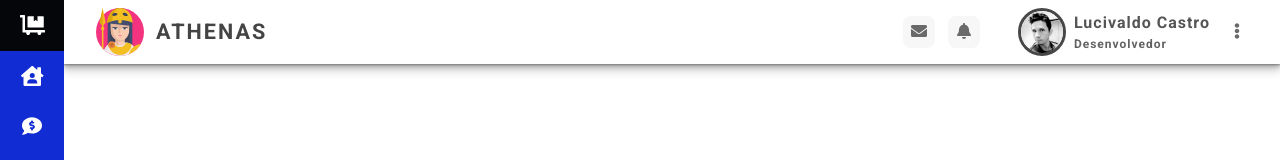
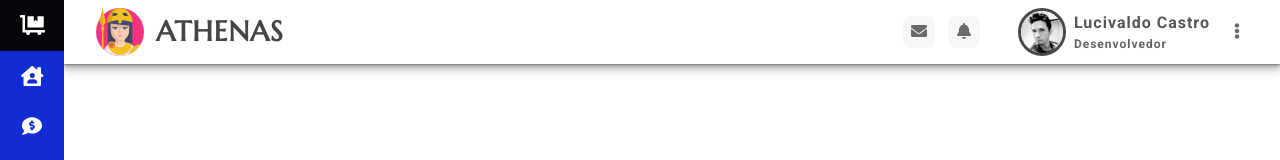
Before and after one commit to lucivaldo/sidebar-vue-example1, a Vue app: page / in a window 1280 px wide. Shown: the top 160 px of the page. Built offline with nearby package versions, Linux system fonts and the light colour scheme.

Commit message:
Adicionado fontes para o título da logo do sistema

```diff
--- a/src/assets/stylesheets/main.scss
+++ b/src/assets/stylesheets/main.scss
@@ -1,5 +1,18 @@
 @import './reset';
 @import url('https://fonts.googleapis.com/css2?family=Roboto:ital,wght@0,100;0,300;0,400;0,500;0,700;0,900;1,500;1,700;1,900&display=swap');
+
+
+@import url('https://fonts.googleapis.com/css2?family=Pathway+Gothic+One&display=swap');
+// font-family: 'Pathway Gothic One', sans-serif;
+
+@import url('https://fonts.googleapis.com/css2?family=Carter+One&display=swap');
+// font-family: 'Carter One', cursive;
+
+@import url('https://fonts.googleapis.com/css2?family=Marcellus&display=swap');
+// font-family: 'Marcellus', serif;
+
+@import url('https://fonts.googleapis.com/css2?family=Alata&display=swap');
+// font-family: 'Alata', sans-serif;
 
 html {
   font-family: 'Roboto', sans-serif;
--- a/src/components/layout/navbar/Navbar.vue
+++ b/src/components/layout/navbar/Navbar.vue
@@ -103,9 +103,18 @@
   &__name {
     color: #444;
     font-weight: 700;
-    font-size: 1.35rem;
-    letter-spacing: 2px;
+    font-size: 1.75rem;
+    letter-spacing: 1px;
     text-transform: uppercase;
+    transition: .3s;
+    // font-family: 'Pathway Gothic One', sans-serif;
+    // font-family: 'Carter One', cursive;
+    font-family: 'Marcellus', serif;
+    // font-family: 'Alata', sans-serif;
+
+    &:hover {
+      color: #111;
+    }
   }
 }
 
```
